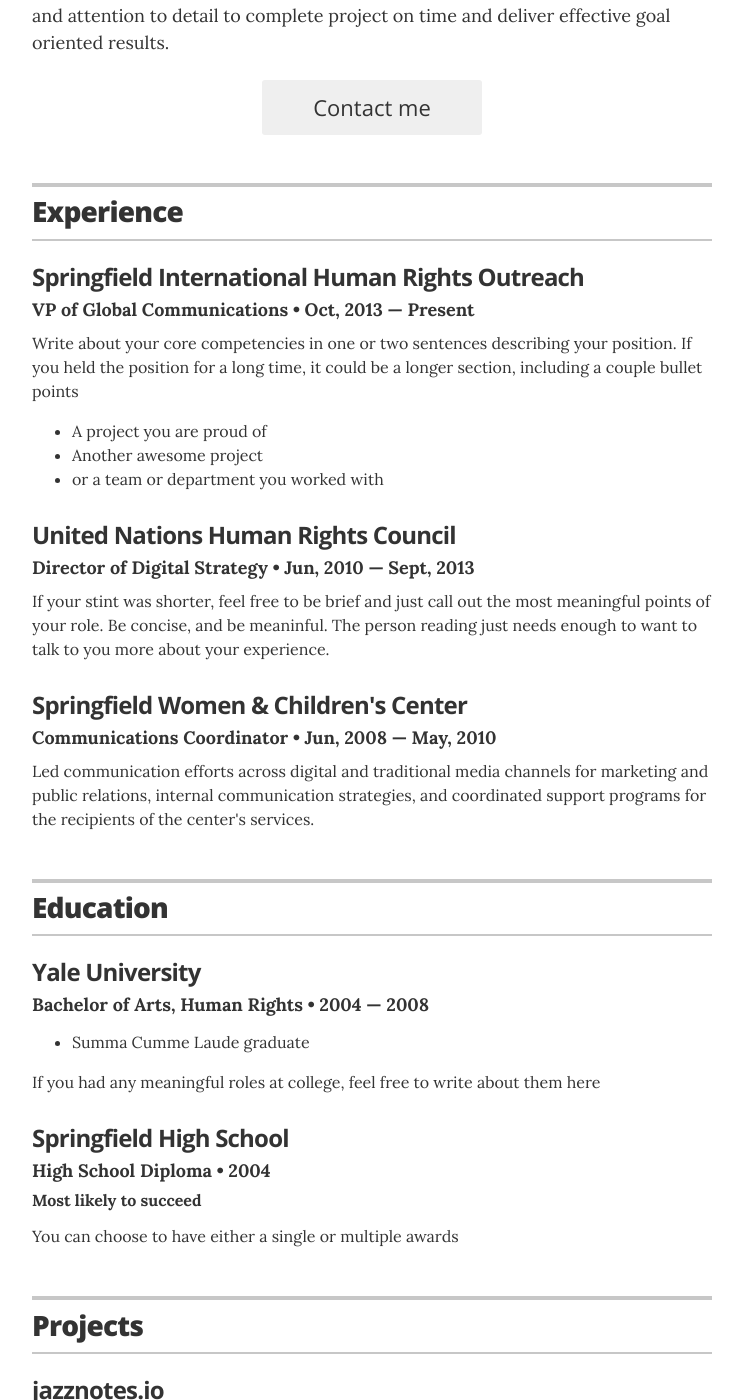
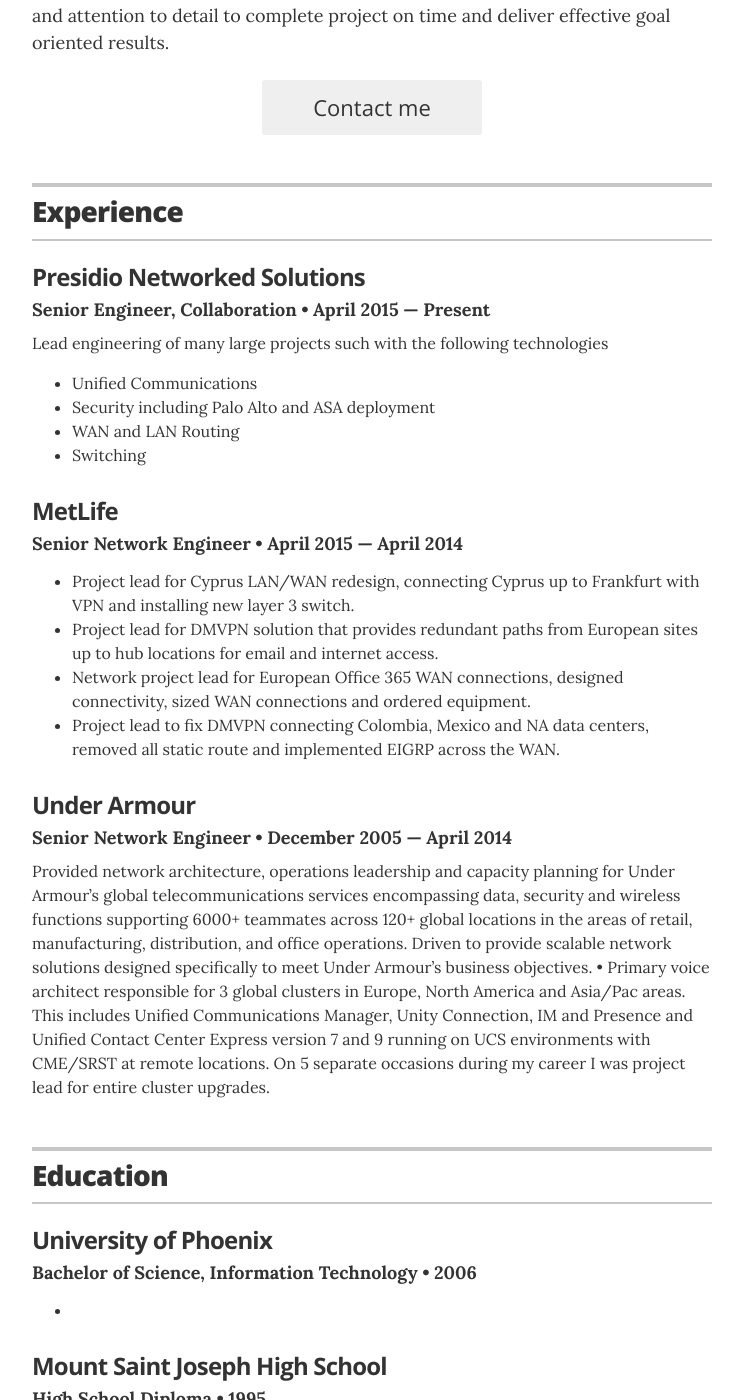
Before and after one commit to jglovier/resume-template, a Jekyll site: the page built from index.html, in a window 1280 px wide and 1400 px high, scrolled down 331 px. Shown: the whole window, without its empty margins (268-1011 px from the left). Built offline with Jekyll 4.4.1, drawn with Linux system fonts in a browser that asks for light colours.

Commit message:
Updated education and experience yml

```diff
--- a/_data/education.yml
+++ b/_data/education.yml
@@ -1,13 +1,13 @@
 # Degree
-- degree: Bachelor of Arts, Human Rights
-  uni: Yale University
-  year: 2004 &mdash; 2008
+- degree: Bachelor of Science, Information Technology
+  uni: University of Phoenix
+  year: 2006
   awards:
-    - award: Summa Cumme Laude graduate
-  summary: If you had any meaningful roles at college, feel free to write about them here
+    - award:
+  summary:
 
 - degree: High School Diploma
-  uni: Springfield High School
-  year: 2004
-  award: Most likely to succeed
-  summary: You can choose to have either a single or multiple awards
+  uni: Mount Saint Joseph High School
+  year: 1995
+  award:
+  summary:
--- a/_data/experience.yml
+++ b/_data/experience.yml
@@ -1,19 +1,20 @@
 # Jobs
 # VP of Global Communications
-- company: Springfield International Human Rights Outreach
-  position: VP of Global Communications
-  duration: Oct, 2013 &mdash; Present
-  summary: Write about your core competencies in one or two sentences describing your position. If you held the position for a long time, it could be a longer section, including a couple bullet points	<ul class="resume-item-list"><li>A project you are proud of</li><li>Another awesome project</li><li>or a team or department you worked with</li></ul>
+- company: Presidio Networked Solutions
+  position: Senior Engineer, Collaboration
+  duration: April 2015 &mdash; Present
+  summary: Lead engineering of many large projects such with the following technologies<ul class="resume-item-list"><li>Unified Communications</li><li>Security including Palo Alto and ASA deployment</li><li>WAN and LAN Routing</li><li>Switching</li></ul>
 
 # Director of Digital Stratgy
-- company: United Nations Human Rights Council
-  position: Director of Digital Strategy
-  duration:  Jun, 2010 &mdash; Sept, 2013
-  summary: If your stint was shorter, feel free to be brief and just call out the most meaningful points of your role. Be concise, and be meaninful. The person reading just needs enough to want to talk to you more about your experience.
+- company: MetLife
+  position: Senior Network Engineer
+  duration: April 2015 &mdash; April 2014
+  summary: <ul class="resume-item-list"><li>Project lead for Cyprus LAN/WAN redesign, connecting Cyprus up to Frankfurt with VPN and installing new layer 3 switch.</li><li>Project lead for DMVPN solution that provides redundant paths from European sites up to hub locations for email and internet access.</li><li>Network project lead for European Office 365 WAN connections, designed connectivity, sized WAN connections and ordered equipment.</li><li>Project lead to fix DMVPN connecting Colombia, Mexico and NA data centers, removed all static route and implemented EIGRP across the WAN.</li></ul>
+
 
 
 # Communications Coordinator
-- company: Springfield Women & Children's Center
-  position: Communications Coordinator
-  duration:   Jun, 2008  &mdash; May, 2010
-  summary: Led communication efforts across digital and traditional media channels for marketing and public relations, internal communication strategies, and coordinated support programs for the recipients of the center's services.
+- company: Under Armour
+  position: Senior Network Engineer
+  duration:  December 2005  &mdash; April 2014
+  summary: Provided network architecture, operations leadership and capacity planning for Under Armour’s global telecommunications services encompassing data, security and wireless functions supporting 6000+ teammates across 120+ global locations in the areas of retail, manufacturing, distribution, and office operations. Driven to provide scalable network solutions designed specifically to meet Under Armour’s business objectives. •	Primary voice architect responsible for 3 global clusters in Europe, North America and Asia/Pac areas. This includes Unified Communications Manager, Unity Connection, IM and Presence and Unified Contact Center Express version 7 and 9 running on UCS environments with CME/SRST at remote locations. On 5 separate occasions during my career I was project lead for entire cluster upgrades.
```
